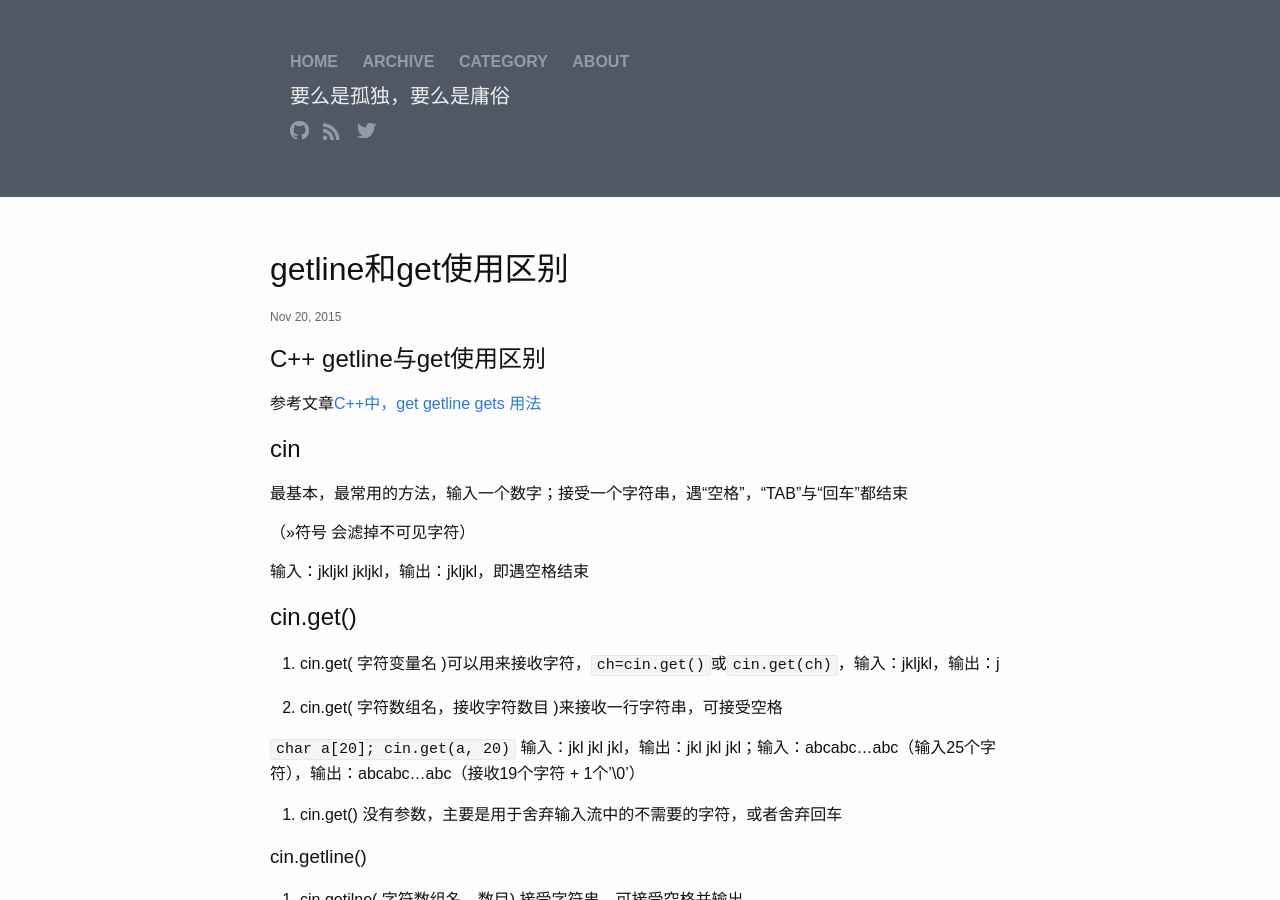
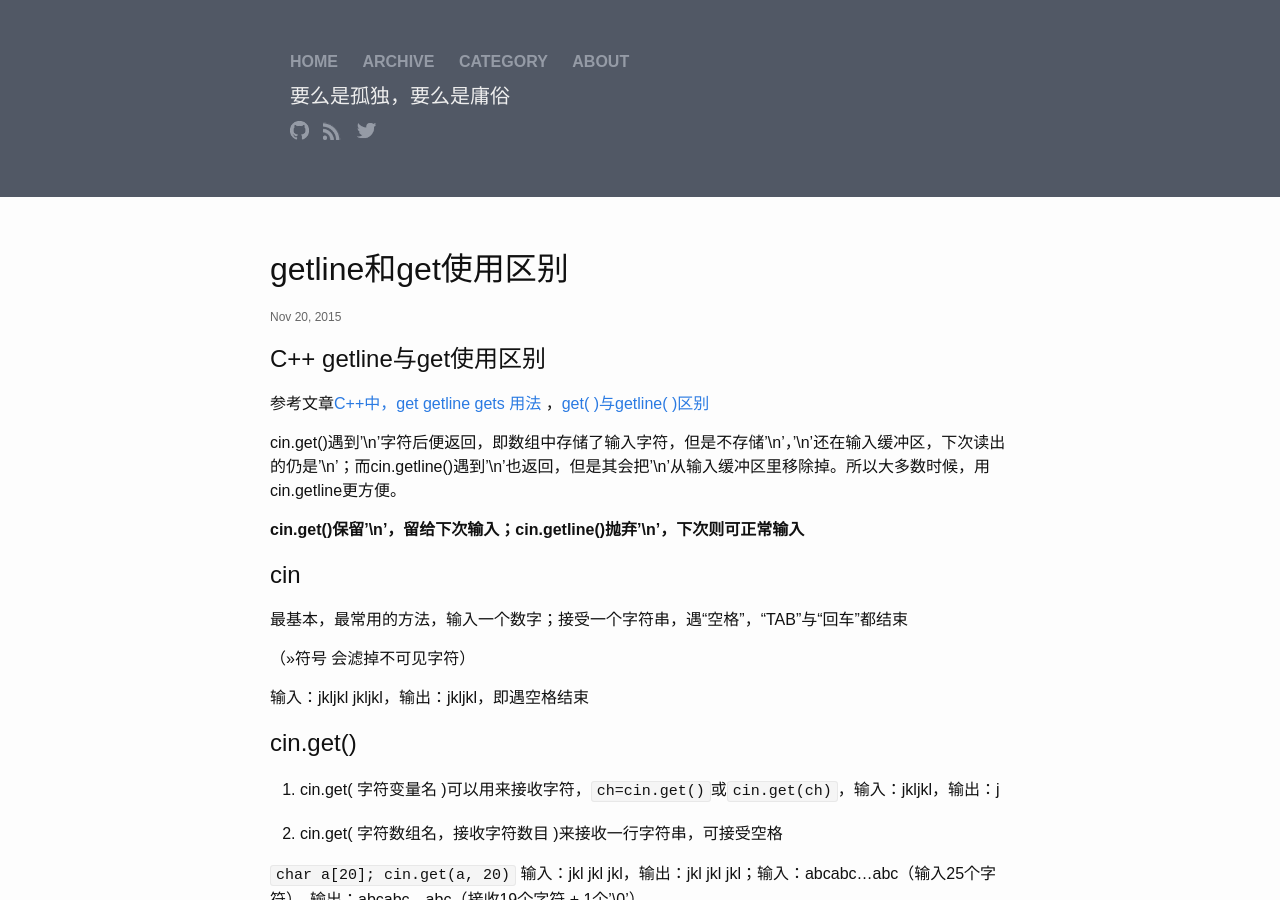
Before and after one commit to daijialun/daijialun.github.io, a Jekyll site: the page built from _posts/2015-11-21-get_getline.md, in a window 1280 px wide and 900 px high. Built offline with Jekyll 4.4.1, drawn with Linux system fonts in a browser that asks for light colours.

Commit message:
Modify 20151121-getline and get

```diff
--- a/_posts/2015-11-21-get_getline.md
+++ b/_posts/2015-11-21-get_getline.md
@@ -7,7 +7,11 @@ categories: C++
 
 # C++ getline与get使用区别
 
-参考文章[C++中，get getline gets 用法 ](http://blog.sina.com.cn/s/blog_88feaf0b0100ynnn.html)
+参考文章[C++中，get getline gets 用法 ](http://blog.sina.com.cn/s/blog_88feaf0b0100ynnn.html)，[get( )与getline( )区别](http://www.cnblogs.com/qlwy/archive/2011/11/03/2235126.html)
+
+cin.get()遇到'\n'字符后便返回，即数组中存储了输入字符，但是不存储'\n'，'\n'还在输入缓冲区，下次读出的仍是'\n'；而cin.getline()遇到'\n'也返回，但是其会把'\n'从输入缓冲区里移除掉。所以大多数时候，用cin.getline更方便。
+
+**cin.get()保留'\n'，留给下次输入；cin.getline()抛弃'\n'，下次则可正常输入**
 
 ## cin
 
```
